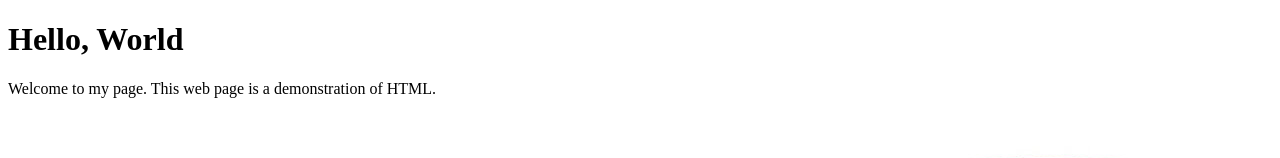
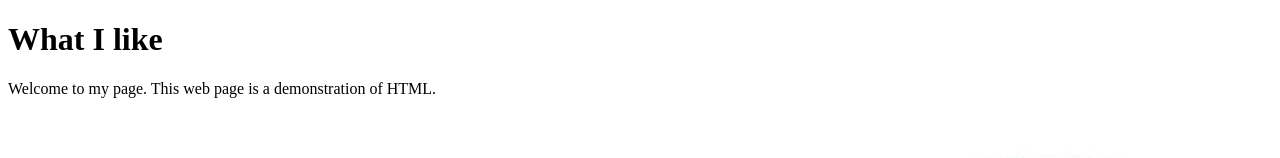
Before and after one commit to Marco80512/Piano, a plain HTML site: page index.html in a window 1280 px wide. Shown: the top 158 px of the page. Drawn offline with Linux system fonts and the light colour scheme.

Commit message:
Update index.html

```diff
--- a/index.html
+++ b/index.html
@@ -2,7 +2,7 @@
 <html>
   <head><title>Example web page</title></head>
   <body>
-    <h1>Hello, World</h1>
+    <h1>What I like </h1>
     <p>
       Welcome to my page. This web page is a demonstration of HTML.
     </p>
```
